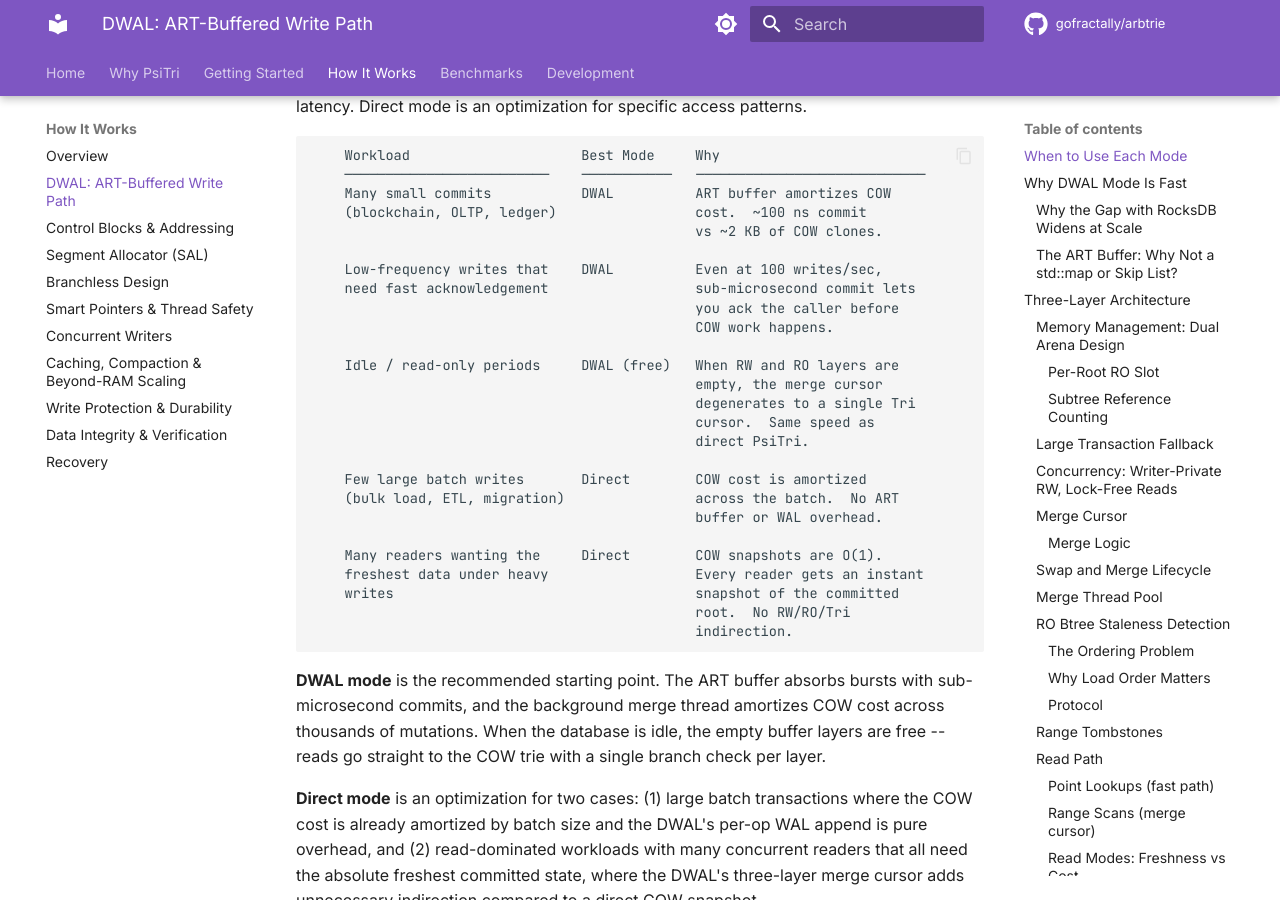
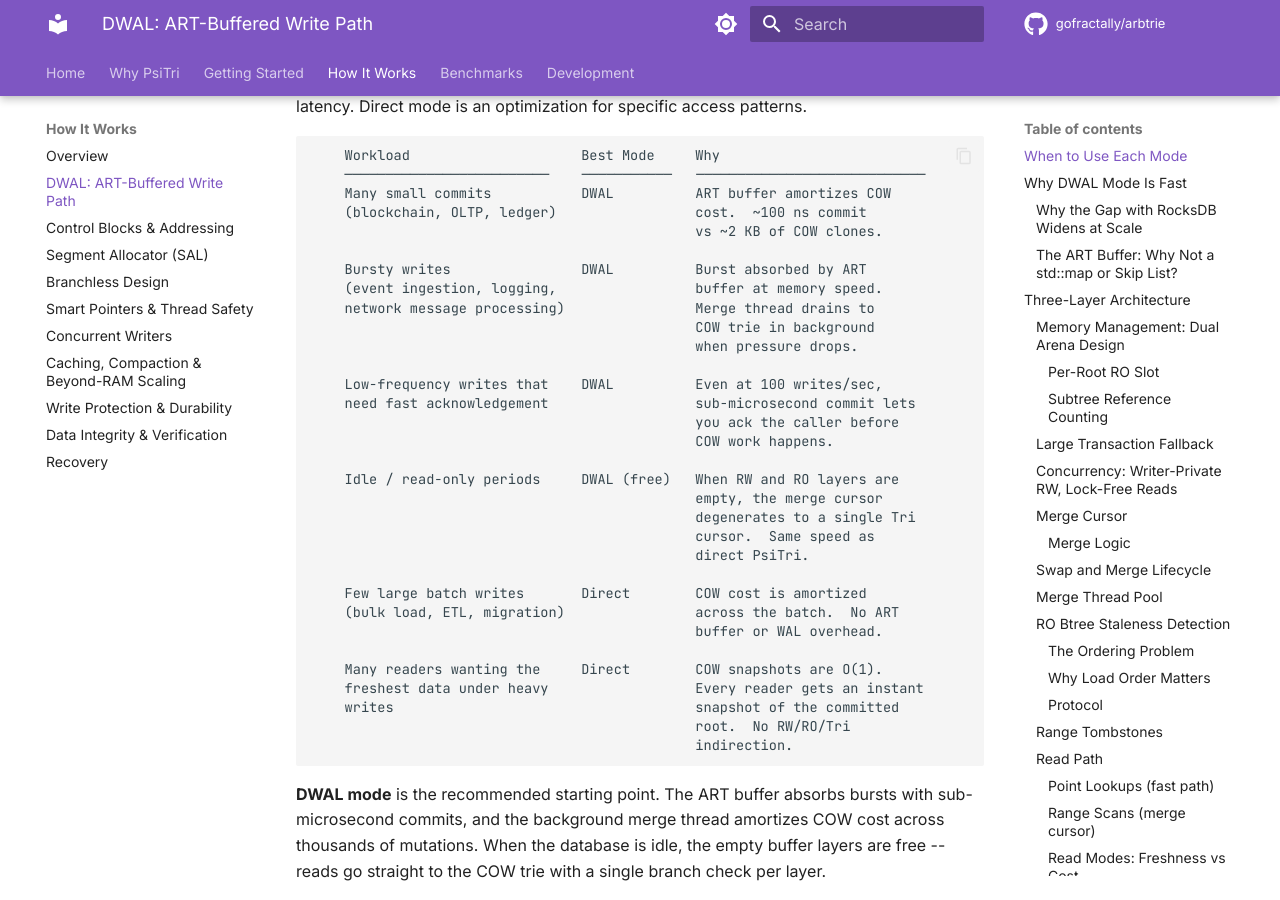
Before and after one commit to gofractally/arbtrie, an MkDocs documentation site: the page built from docs/architecture/dwal.md, in a window 1280 px wide and 900 px high, scrolled down 378 px. Built offline with MkDocs 1.6.1 and Material for MkDocs 9.7.7, drawn with Linux system fonts in a browser that asks for light colours; comment, search, counter and statistics services are not loaded.

Commit message:
Add bursty writes to DWAL workload guidance
ART buffer absorbs write bursts at memory speed; merge thread drains
to COW trie in background when pressure drops. Key use case for event
ingestion, logging, and network message processing.

Co-Authored-By: Claude Opus 4.6 (1M context) <noreply@anthropic.com>

```diff
--- a/docs/architecture/dwal.md
+++ b/docs/architecture/dwal.md
@@ -18,6 +18,12 @@ optimization for specific access patterns.
     Many small commits           DWAL          ART buffer amortizes COW
     (blockchain, OLTP, ledger)                 cost.  ~100 ns commit
                                                vs ~2 KB of COW clones.
+
+    Bursty writes                DWAL          Burst absorbed by ART
+    (event ingestion, logging,                 buffer at memory speed.
+    network message processing)                Merge thread drains to
+                                               COW trie in background
+                                               when pressure drops.
 
     Low-frequency writes that    DWAL          Even at 100 writes/sec,
     need fast acknowledgement                  sub-microsecond commit lets
```
